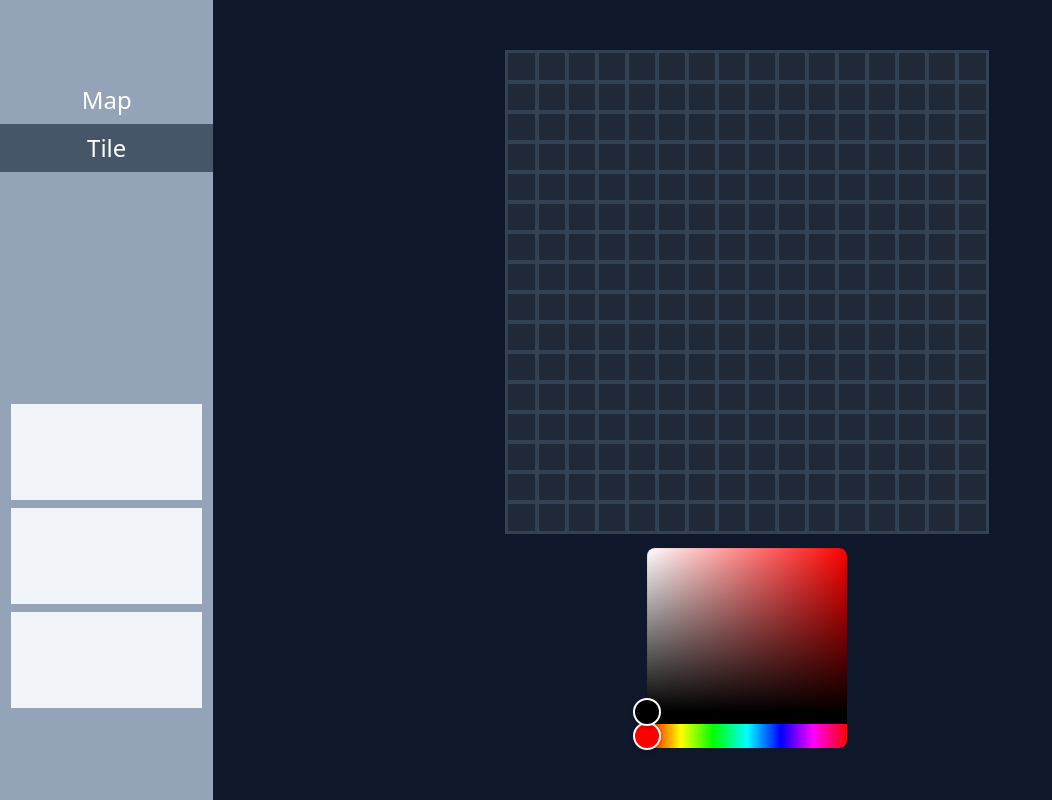
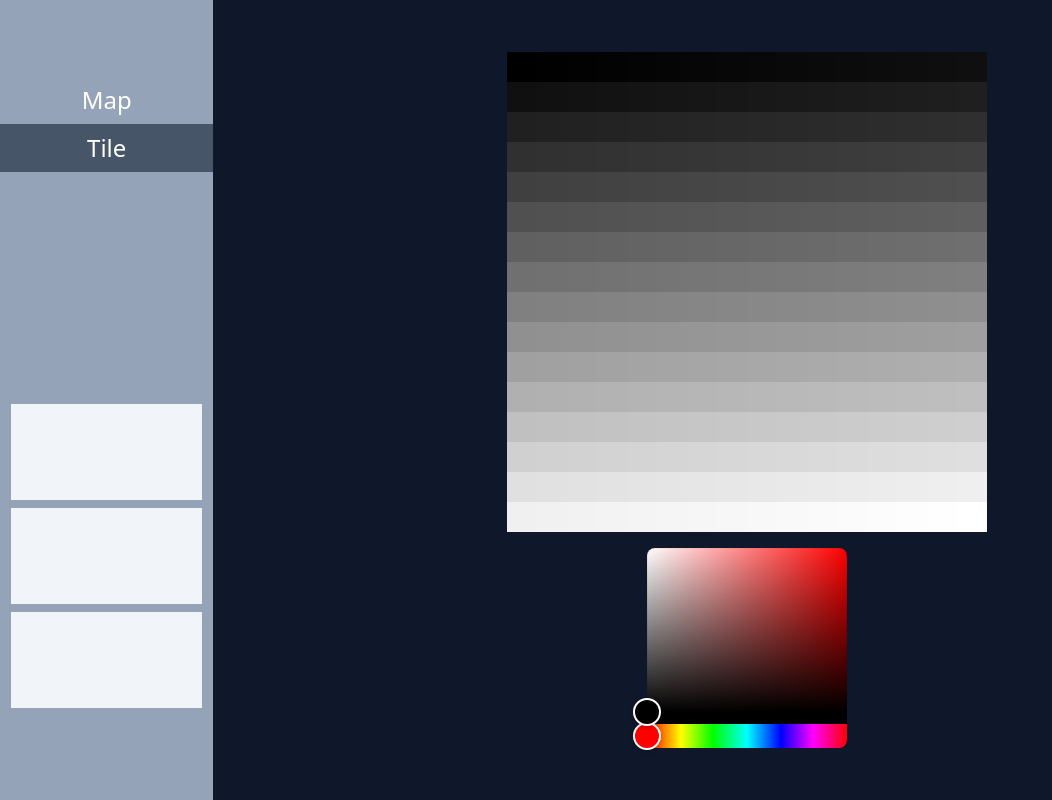
Before and after one commit to kshyr/tilebook, a React (Vite) app: page / in a window 1280 px wide. Shown: the whole page, without its empty margins (0-1052 px from the left). Built offline with nearby package versions, Linux system fonts and the light colour scheme.

Commit message:
basic drawing functionality, demo tile

```diff
--- a/src/components/TileEditor/Pixel.tsx
+++ b/src/components/TileEditor/Pixel.tsx
@@ -1,6 +1,26 @@
-function Pixel() {
+import { useState } from "react";
+import { useEditorStore } from "../../store";
+
+type PixelProps = {
+  index: number;
+  savedColor: string;
+};
+function Pixel({ index, savedColor }: PixelProps) {
+  const selectedColor = useEditorStore((state) => state.selectedColor);
+  const setSelectedColor = useEditorStore((state) => state.setSelectedColor);
+
+  const [color, setColor] = useState(savedColor ?? "transparent");
   return (
-    <div className="h-full w-full outline -outline-offset-1 outline-slate-700"></div>
+    <div
+      className="h-full w-full"
+      style={{ backgroundColor: color }}
+      onClick={() => setColor(selectedColor)}
+      onContextMenu={(e) => {
+        e.preventDefault();
+        setSelectedColor(color);
+      }}
+      onMouseOver={(e) => e.buttons === 1 && setColor(selectedColor)}
+    ></div>
   );
 }
 
--- a/src/components/TileEditor/index.tsx
+++ b/src/components/TileEditor/index.tsx
@@ -1,18 +1,34 @@
 import { HexColorPicker } from "react-colorful";
+import { useEditorStore, useTilesStore } from "../../store";
 import Pixel from "./Pixel";
+
 function TileEditor() {
-  const width = 16;
-  const height = 16;
+  const currentTile = useEditorStore((state) => state.currentTile);
+
+  const selectedColor = useEditorStore((state) => state.selectedColor);
+  const setSelectedColor = useEditorStore((state) => state.setSelectedColor);
+
+  const size = 16;
+
+  const sizeVariants: { [key: number]: string } = {
+    8: "grid-cols-8 grid-rows-8",
+    16: "grid-cols-16 grid-rows-16",
+    24: "grid-cols-24 grid-rows-24",
+    32: "grid-cols-32 grid-rows-32",
+    48: "grid-cols-48 grid-rows-48",
+    64: "grid-cols-64 grid-rows-64",
+  };
+
   return (
     <div className="flex h-full flex-col items-center justify-center gap-4">
       <div
-        className={`grid aspect-square h-3/5 grid-cols-16 grid-rows-16 bg-gray-800`}
+        className={`grid aspect-square h-3/5 ${sizeVariants[size]} select-none bg-gray-800`}
       >
-        {Array.from({ length: width * height }).map((_, i) => (
-          <Pixel key={i} />
+        {currentTile.pixels.map((color, i) => (
+          <Pixel key={i} index={i} savedColor={color} />
         ))}
       </div>
-      <HexColorPicker />
+      <HexColorPicker color={selectedColor} onChange={setSelectedColor} />
     </div>
   );
 }
--- /dev/null
+++ b/src/demoTile.ts
@@ -0,0 +1,24 @@
+import { Tile, Pixel } from "./types";
+
+const colors: Pixel[] = [];
+
+for (let i = 0; i < 256; i++) {
+  const value = (i * 255) / 255;
+  const r = Math.floor(value);
+  const g = Math.floor(value);
+  const b = Math.floor(value);
+  colors.push(
+    `#${r.toString(16).padStart(2, "0")}${g.toString(16).padStart(2, "0")}${b
+      .toString(16)
+      .padStart(2, "0")}`
+  );
+}
+
+for (let i = 0; i < colors.length; i += 16) {
+  const row = colors.slice(i, i + 16);
+  console.log(row.join(" "));
+}
+
+export const demoTile: Tile = {
+  pixels: colors,
+};
--- a/src/store.ts
+++ b/src/store.ts
@@ -1,10 +1,20 @@
 import { create } from "zustand";
 import { devtools, persist } from "zustand/middleware";
+import { demoTile } from "./demoTile";
 import type { Tile, Tab } from "./types";
 
 type AppState = {
   currentTab: Tab;
   setCurrentTab: (tab: Tab) => void;
+};
+
+type EditorState = {
+  selectedColor: string;
+  setSelectedColor: (color: string) => void;
+  currentTile: Tile;
+};
+
+type TilesState = {
   selectedTile: Tile | null;
   setSelectedTile: (tile: Tile) => void;
 };
@@ -15,6 +25,33 @@ export const useAppStore = create<AppState>()(
       (set) => ({
         currentTab: "Tile",
         setCurrentTab: (tab) => set({ currentTab: tab }),
+      }),
+      {
+        name: "tilebook",
+      }
+    )
+  )
+);
+
+export const useEditorStore = create<EditorState>()(
+  devtools(
+    persist(
+      (set) => ({
+        selectedColor: "#000",
+        setSelectedColor: (color) => set({ selectedColor: color }),
+        currentTile: demoTile,
+      }),
+      {
+        name: "tilebook",
+      }
+    )
+  )
+);
+
+export const useTilesStore = create<TilesState>()(
+  devtools(
+    persist(
+      (set) => ({
         selectedTile: null,
         setSelectedTile: (tile) => set({ selectedTile: tile }),
       }),
--- a/src/types.ts
+++ b/src/types.ts
@@ -1,13 +1,7 @@
-// create a type for a tile. app is a tilemap editor
-type Pixel = {
-  id: string;
-  color: string;
-};
+export type Pixel = `#${string}`;
 
 export type Tile = {
-  id: string;
-  name: string;
-  pixels: Pixel[][];
+  pixels: Pixel[];
 };
 
 export type Tab = "Map" | "Tile";
--- a/tailwind.config.cjs
+++ b/tailwind.config.cjs
@@ -1,13 +1,12 @@
 // square grid with sizes 8, 16, 32, 64, 128, 256, 512, 1024
-const gridSizes = Array.from({ length: 8 }, (_, i) =>
-  Math.pow(2, i + 3).toString()
-).reduce(
-  (obj, key) => ({
-    ...obj,
-    [key]: `repeat(${key}, minmax(0, 1fr))`,
-  }),
-  {}
-);
+const gridSizes = {
+  8: "repeat(8, minmax(0, 1fr))",
+  16: "repeat(16, minmax(0, 1fr))",
+  24: "repeat(24, minmax(0, 1fr))",
+  32: "repeat(32, minmax(0, 1fr))",
+  48: "repeat(48, minmax(0, 1fr))",
+  64: "repeat(64, minmax(0, 1fr))",
+};
 
 /** @type {import('tailwindcss').Config} */
 module.exports = {
```
